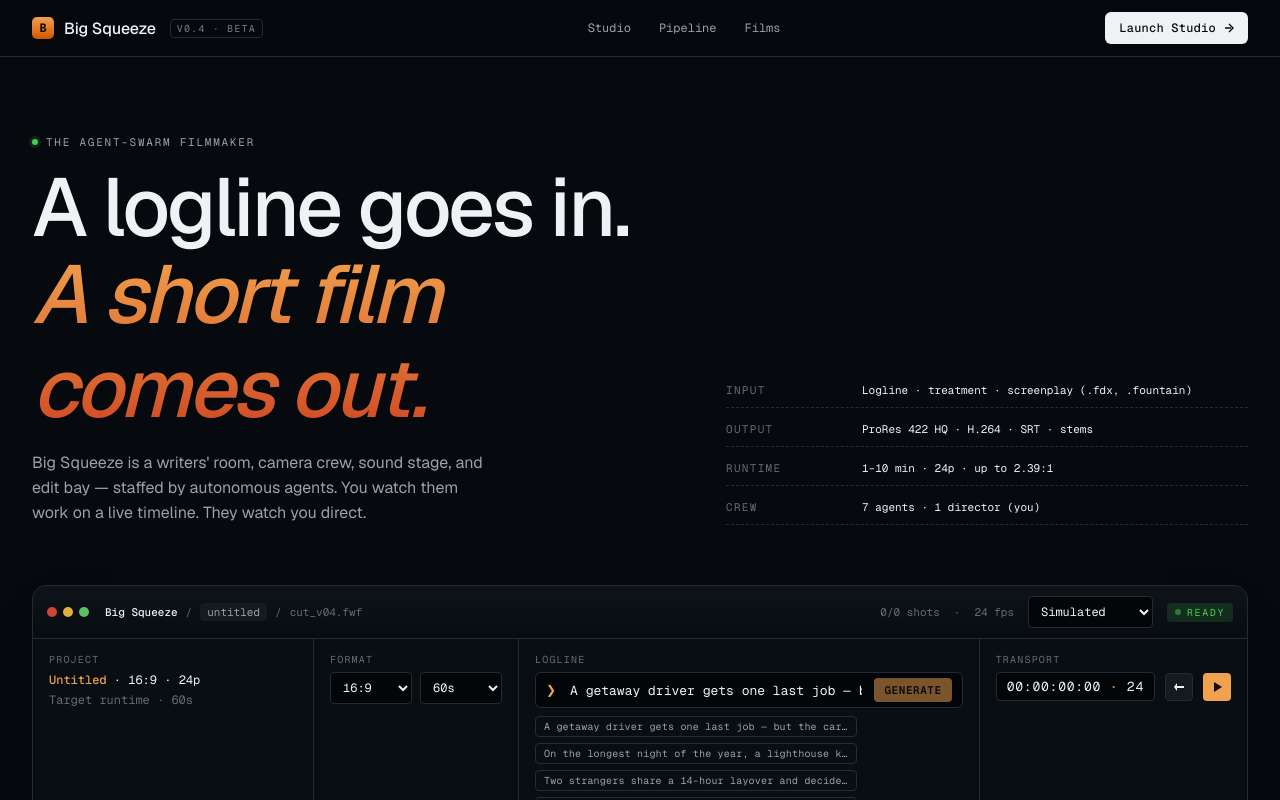
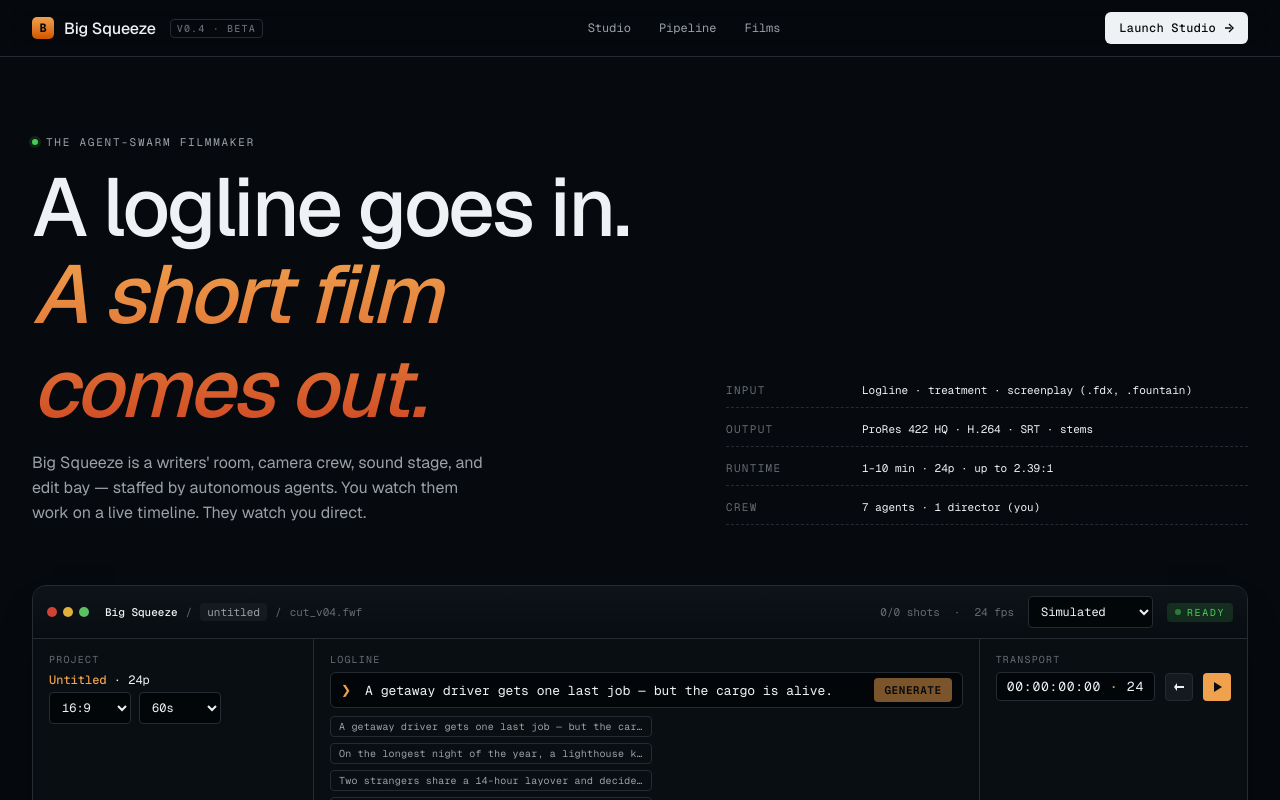
Before and after one commit to ayudhinc/bigsqueeze, a Next.js app: page / in a window 1280 px wide. Shown: the top 800 px of the page. Built offline with nearby package versions, Linux system fonts and the light colour scheme.

Commit message:
Move aspect/length selects into Project bar-block instead of separate Format column

```diff
--- a/components/studio.tsx
+++ b/components/studio.tsx
@@ -520,14 +520,8 @@
       <div className="studio__bar">
         <div className="bar-block">
           <span className="label">Project</span>
-          <div className="value"><b>{tweaks.projectName || "Untitled"}</b> · {aspect} · 24p</div>
-          <div className="value" style={{ color: "var(--text-dim)", marginTop: 4 }}>
-            Target runtime · {targetLength}
-          </div>
-        </div>
-        <div className="bar-block">
-          <span className="label">Format</span>
-          <div style={{ display: "flex", gap: 8 }}>
+          <div className="value"><b>{tweaks.projectName || "Untitled"}</b> · 24p</div>
+          <div style={{ display: "flex", gap: 8, marginTop: 4 }}>
             <select
               className="provider-select"
               value={aspect}
```
